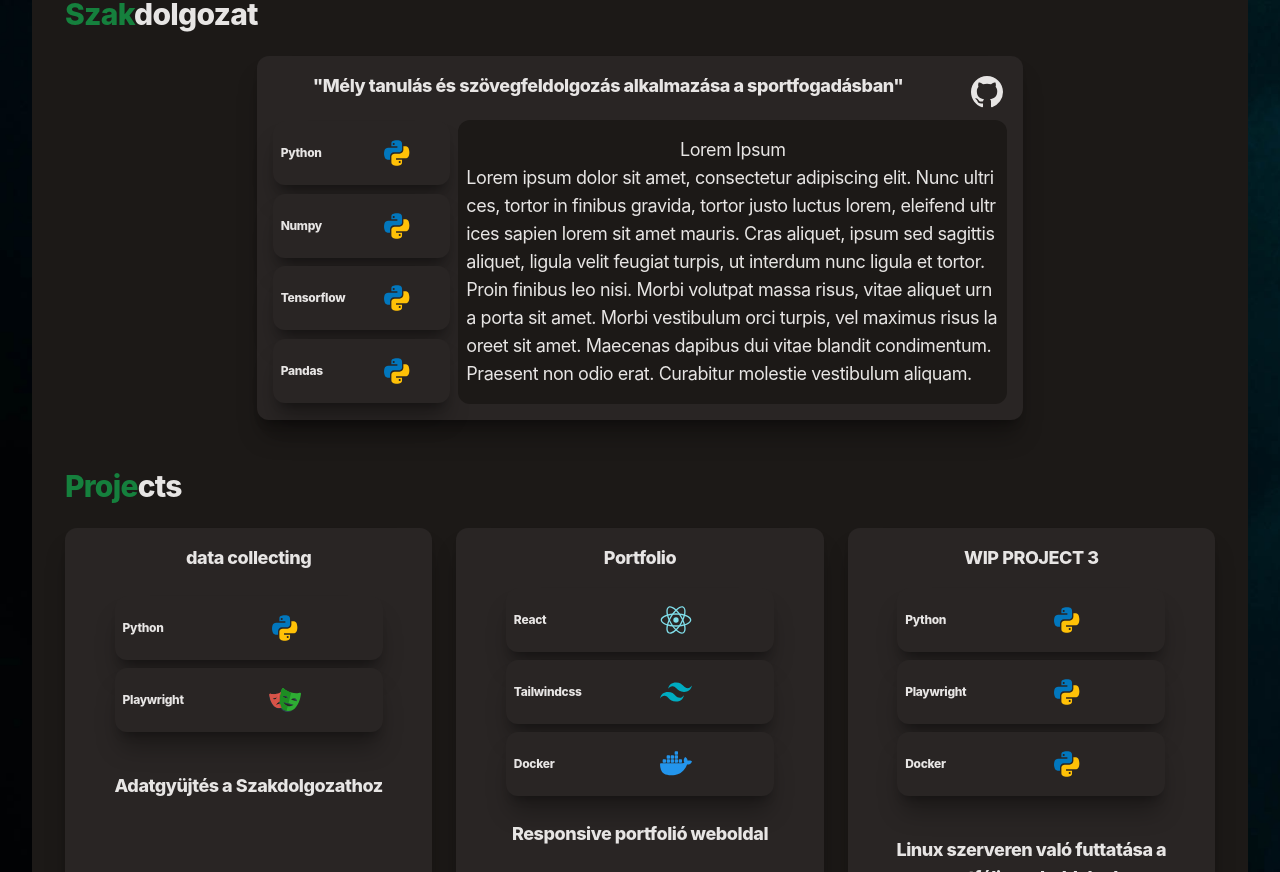
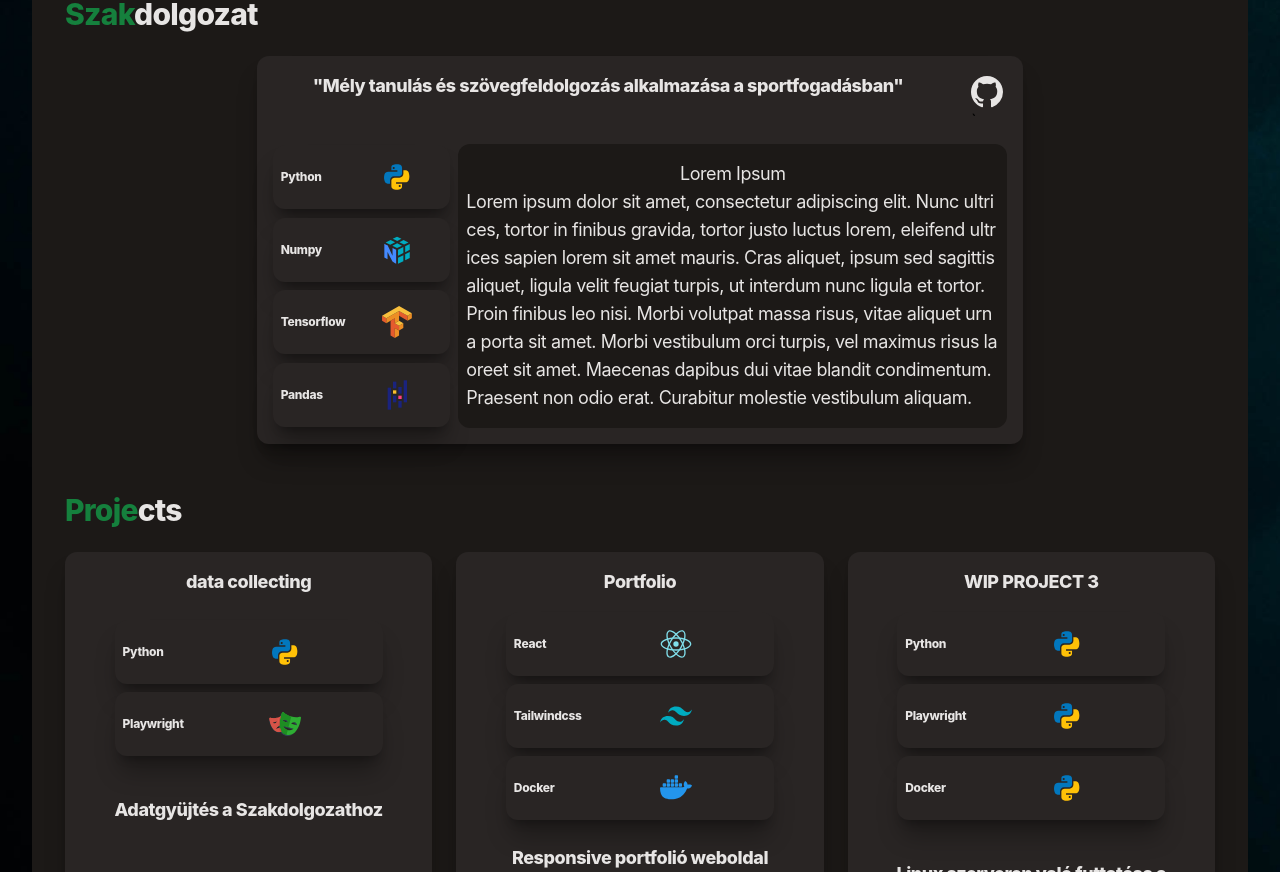
Before and after one commit to CsabaAndi/csabaandi.github.io, a React (Create React App) app: page / in a window 1280 px wide. Shown: the part 980-1852 px from the top of the page. Built offline with nearby package versions, Linux system fonts and the light colour scheme.

Commit message:
[UI] Changed icons to new proper icons | imported all icons

```diff
--- a/src/components/About/Thesis.tsx
+++ b/src/components/About/Thesis.tsx
@@ -1,14 +1,15 @@
 import {GithubIcon} from '../Icons/SocialIcons'
-import { PythonIcon } from "../Icons/ProjectIcons"
+import * as Icons from '../Icons/ProjectIcons'
 
 
-const Test: React.FC<{ name: string}> = ({ name }) => (
+{/** @todo: whole block shenanigans */}
+const Testt: React.FC<{ name: string}> = ({ name}) => (
     <div className='grid grid-cols-2  sm:visible col-span-2 col-start-2 sm:col-start-1 sm:col-span-6 md:col-start-1 md:col-span-8 lg:col-start-2 lg:col-span-8
                     justify-items-start items-center rounded-xl border-none border-green-900 bg-stone-800 bg-stone-800 px-1 py-2 sm:px-2 sm:py-4
                     shadow-xl shadow-black/30 sm:p-6 gap-4  sm:gap-10'>
         <h3 className='text-tiny sm:text-xs text-center font-extrabold tracking-tight break-normal text-stone-200 lg:text-md border-none border-green-900 bg-stone-800'>{name}</h3>
-        <div className='border-none border-green-900 bg-stone-800'>
-            <PythonIcon size_min={16} size_standard={32}></PythonIcon>
+        <div className='bg-stone-800'>
+            <Icons.PythonIcon size_min={16} size_standard={32}></Icons.PythonIcon>
         </div>
     </div>
 )
@@ -32,24 +33,51 @@ function Thesis() {
 
                             </h3>
                             <div className='p-1 ml-2 lg:ml-16 md:ml-10 sm:ml-2 sm:pr-1 md:p-1 border-none border-green-900'>
-                                <GithubIcon size_min={24} size_standard={32}></GithubIcon>
+                                <GithubIcon size_min={24} size_standard={32}></GithubIcon>`
                             </div>
 
                         </div>
                         <div className='grid grid-cols-4 gap-x-2'>
-                            <div className='flex flex-col col-start-1 place-content-evenly gap-y-2'>
-                                <div className=''>
-                                    <Test name="Python"></Test>
+                            <div className='flex flex-col col-start-1 place-content-evenly gap-y-2'> {/** @todo: whole block shenanigans */}
+
+
+                            <div className='grid grid-cols-2  sm:visible col-span-2 col-start-2 sm:col-start-1 sm:col-span-6 md:col-start-1 md:col-span-8 lg:col-start-2 lg:col-span-8
+                                        justify-items-start items-center rounded-xl border-none border-green-900 bg-stone-800 bg-stone-800 px-1 py-2 sm:px-2 sm:py-4
+                                        shadow-xl shadow-black/30 sm:p-6 gap-4  sm:gap-10'>
+                                <h3 className='text-tiny sm:text-xs text-center font-extrabold tracking-tight break-normal text-stone-200 lg:text-md border-none border-green-900 bg-stone-800'>Python</h3>
+                                <div className='bg-stone-800'>
+                                    <Icons.PythonIcon size_min={16} size_standard={32}></Icons.PythonIcon>
                                 </div>
-                                <div className=''>
-                                    <Test name="Numpy"></Test>
+                            </div>
+
+                            <div className='grid grid-cols-2  sm:visible col-span-2 col-start-2 sm:col-start-1 sm:col-span-6 md:col-start-1 md:col-span-8 lg:col-start-2 lg:col-span-8
+                                        justify-items-start items-center rounded-xl border-none border-green-900 bg-stone-800 bg-stone-800 px-1 py-2 sm:px-2 sm:py-4
+                                        shadow-xl shadow-black/30 sm:p-6 gap-4  sm:gap-10'>
+                                <h3 className='text-tiny sm:text-xs text-center font-extrabold tracking-tight break-normal text-stone-200 lg:text-md border-none border-green-900 bg-stone-800'>Numpy</h3>
+                                <div className='bg-stone-800'>
+                                    <Icons.NumpyIcon size_min={16} size_standard={32}></Icons.NumpyIcon>
                                 </div>
-                                <div className=''>
-                                    <Test name="Tensorflow"></Test>
+                            </div>
+
+                            <div className='grid grid-cols-2  sm:visible col-span-2 col-start-2 sm:col-start-1 sm:col-span-6 md:col-start-1 md:col-span-8 lg:col-start-2 lg:col-span-8
+                                        justify-items-start items-center rounded-xl border-none border-green-900 bg-stone-800 bg-stone-800 px-1 py-2 sm:px-2 sm:py-4
+                                        shadow-xl shadow-black/30 sm:p-6 gap-4  sm:gap-10'>
+                                <h3 className='text-tiny sm:text-xs text-center font-extrabold tracking-tight break-normal text-stone-200 lg:text-md border-none border-green-900 bg-stone-800'>Tensorflow</h3>
+                                <div className='bg-stone-800'>
+                                    <Icons.TensorFlowIcon size_min={16} size_standard={32}></Icons.TensorFlowIcon>
                                 </div>
-                                <div className=''>
-                                    <Test name="Pandas"></Test>
+                            </div>
+
+                            <div className='grid grid-cols-2 sm:visible col-span-2 col-start-2 sm:col-start-1 sm:col-span-6 md:col-start-1 md:col-span-8 lg:col-start-2 lg:col-span-8
+                                        justify-items-start items-center rounded-xl border-none border-green-900 bg-stone-800 bg-stone-800 px-1 py-2 sm:px-2 sm:py-4
+                                        shadow-xl shadow-black/30 sm:p-6 gap-4  sm:gap-10'>
+                                <h3 className='text-tiny sm:text-xs text-center font-extrabold tracking-tight break-normal text-stone-200 lg:text-md border-none border-green-900 bg-stone-800'>Pandas</h3>
+                                <div className='bg-stone-800'>
+                                    <Icons.PandasIcon size_min={16} size_standard={32}></Icons.PandasIcon>
                                 </div>
+                            </div>
+
+
                             </div>
                             <div className='grid grid-rows-5 col-start-2 col-span-3 overflow-hidden border-none border-green-900 bg-stone-900 rounded-xl'>  {/** @todo: cols/rows--> size sm-md-lg **/}
                                 <p className='row-span-5 break-all text-md text-left tracking-tight text-stone-200 sm:text-lg sm:px-2 sm:py-4 shadow-xl shadow-black/30'> {/** @todo: word break: break-all for now **/}
```
